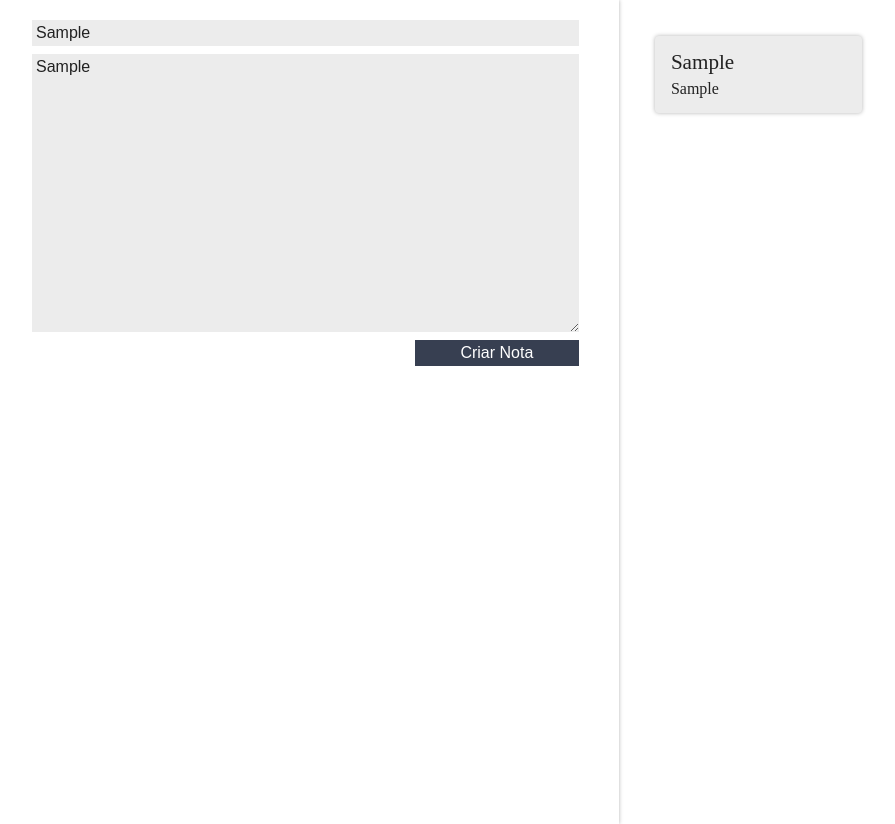
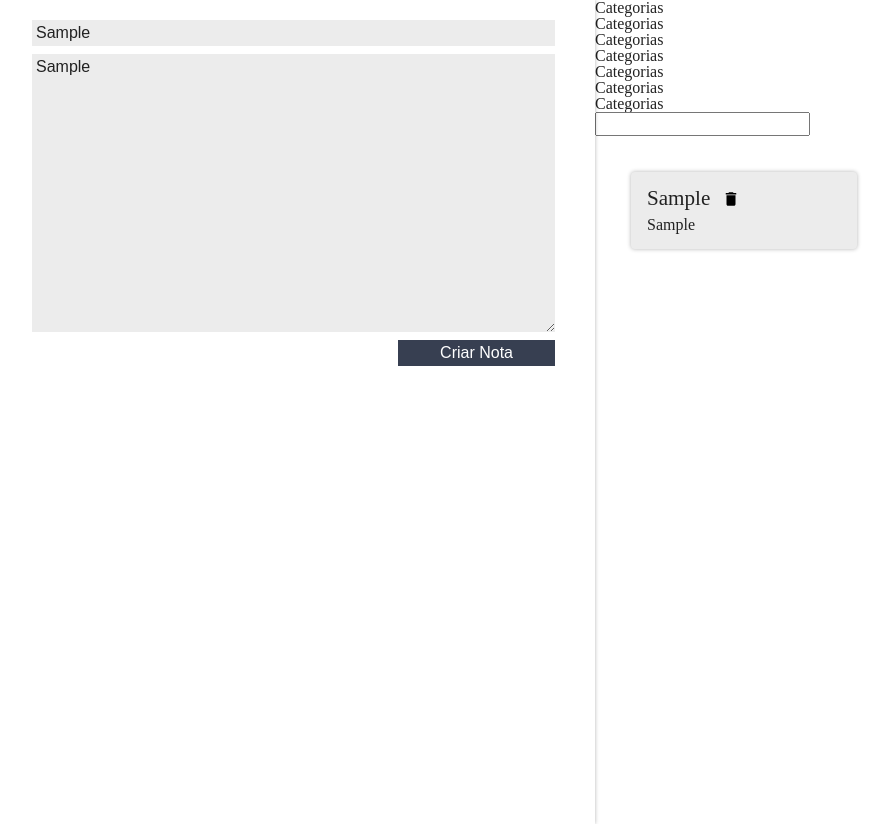
Before and after one commit to pablowinck/react-keep, a React (Create React App) app: page / in a window 1280 px wide. Both pictures are taken after typing "Sample", "Sample" into the empty fields and a click on the button "Criar Nota". Shown: the whole page, without its empty margins (8-903 px from the left). Built offline with nearby package versions, Linux system fonts and the light colour scheme.

Commit message:
Começando a adicionar categorias

```diff
--- a/src/App.js
+++ b/src/App.js
@@ -1,36 +1,49 @@
 import React, { Component } from "react";
 import ListaDeNotas from "./components/ListaDeNotas";
 import FormularioCadastro from "./components/FormularioCadastro";
+import ListaDeCategorias from "./components/ListaDeCategorias";
 import "./assets/App.css";
 import './assets/index.css';
 class App extends Component {
 
-  constructor(params) {
-    super(params);
+  constructor() {
+    super();
 
     this.state = {
       notas: []
-    };
+    }
   }
+
   criarNota(titulo, texto) {
-    const novaNota = {
-      titulo,
-      texto
-    };
+    const novaNota = { titulo, texto };
     const novoArrayNotas = [...this.state.notas, novaNota]
     const novoEstado = {
       notas: novoArrayNotas
     }
-    this.setState(novoEstado);
+    this.setState(novoEstado)
   }
+
+  deletarNota(index) {
+    let arrayNotas = this.state.notas;
+    arrayNotas.splice(index, 1);
+    this.setState({ notas: arrayNotas })
+  }
+
   render() {
     return (
       <section className="conteudo">
         <FormularioCadastro criarNota={this.criarNota.bind(this)} />
-        <ListaDeNotas notas={this.state.notas} />
+        <main className="conteudo-principal">
+          <ListaDeCategorias />
+          <ListaDeNotas
+            apagarNota={this.deletarNota.bind(this)}
+            notas={this.state.notas} />
+        </main>
+
       </section>
     );
   }
 }
 
+//new ListaDeNotas({notas:this.notas})
 export default App;
--- a/src/assets/App.css
+++ b/src/assets/App.css
@@ -1,5 +1,9 @@
 .conteudo {
   display: flex;
+}
+
+.conteudo-principal {
+  flex-grow: 3;
 }
 
 :root {
--- a/src/components/CardNota/CardNota.jsx
+++ b/src/components/CardNota/CardNota.jsx
@@ -1,13 +1,22 @@
 import React, { Component } from "react";
 import "./estilo.css";
+import {ReactComponent as DeleteSVG} from "../../assets/img/delete.svg"
 class CardNota extends Component {
+
+  apagar(){
+    const indice = this.props.indice;
+    this.props.apagarNota(indice);
+  }
+
   render() {
     return (
       <section className="card-nota">
         <header className="card-nota_cabecalho">
-          <h3 className="card-nota_titulo">{this.props.nota.titulo}</h3>
+          <h3 className="card-nota_titulo">{this.props.titulo}</h3>
+          <DeleteSVG onClick={this.apagar.bind(this)} className="card-nota_deletesvg"/>
         </header>
-        <p className="card-nota_texto">{this.props.nota.texto}</p>
+        <p className="card-nota_texto">{this.props.texto}</p>
+
       </section>
     );
   }
--- a/src/components/CardNota/estilo.css
+++ b/src/components/CardNota/estilo.css
@@ -9,15 +9,6 @@
   box-shadow: 0 0 4px rgba(0, 0, 0, 0.3);
   padding: 16px;
 }
-.card-nota:hover{
-  box-shadow: 0 0 10px rgba(0, 0, 0, 0.3);
-  cursor: pointer;
-}
-.card-nota:active{
-  box-shadow: 0 0 15px rgba(0, 0, 0, 0.3);
-  background-color: #dddddd;
-}
-
 .card-nota_cabecalho {
   font-size: 1.1em;
   display: flex;
@@ -34,3 +25,11 @@
   font-size: 1.2em;
   margin-right: 12px;
 }
+
+.card-nota_deletesvg:hover {
+  cursor: pointer;
+  background-color: rgb(197, 56, 56);
+}
+.card-nota_deletesvg:active {
+  background-color: rgb(109, 30, 30);
+}
--- a/src/components/FormularioCadastro/FormularioCadastro.jsx
+++ b/src/components/FormularioCadastro/FormularioCadastro.jsx
@@ -1,29 +1,35 @@
 import React, { Component } from "react";
 import "./estilo.css";
 class FormularioCadastro extends Component {
-  // um ex de props que foi passada, foi a criarNota em App quando chamo o formulário
-  constructor(props) {
+
+  constructor(props){
     super(props);
-    this.titulo = "";
-    this.texto = "";
+    this.titulo ="";
+    this.texto ="";
   }
-  _handleMudancaTitulo(evento) {
+
+  _handleMudancaTitulo(evento){
     evento.stopPropagation();
     this.titulo = evento.target.value;
   }
-  _handleMudancaTexto(evento) {
+
+  _handleMudancaTexto(evento){
     evento.stopPropagation();
     this.texto = evento.target.value;
   }
-  criarNota(evento) {
+
+  _criarNota(evento){
     evento.preventDefault();
     evento.stopPropagation();
     this.props.criarNota(this.titulo, this.texto);
+
   }
 
   render() {
     return (
-      <form className="form-cadastro " onSubmit={this.criarNota.bind(this)}>
+      <form className="form-cadastro"
+        onSubmit={this._criarNota.bind(this)}
+      >
         <input
           type="text"
           placeholder="Título"
--- /dev/null
+++ b/src/components/ListaDeCategorias/ListaDeCategorias.jsx
@@ -0,0 +1,22 @@
+import React, { Component } from "react";
+
+class ListaDeCategorias extends Component {
+  render() {
+    return (
+      <section>
+        <ul>
+          <li>Categorias</li>
+          <li>Categorias</li>
+          <li>Categorias</li>
+          <li>Categorias</li>
+          <li>Categorias</li>
+          <li>Categorias</li>
+          <li>Categorias</li>
+        </ul>
+        <input type="text" />
+      </section>
+    );
+  }
+}
+
+export default ListaDeCategorias;
--- /dev/null
+++ b/src/components/ListaDeCategorias/index.js
@@ -0,0 +1,2 @@
+import ListaDeCategorias from "./ListaDeCategorias";
+export default ListaDeCategorias;
--- a/src/components/ListaDeNotas/ListaDeNotas.jsx
+++ b/src/components/ListaDeNotas/ListaDeNotas.jsx
@@ -2,13 +2,19 @@ import React, { Component } from "react";
 import CardNota from "../CardNota";
 import "./estilo.css";
 class ListaDeNotas extends Component {
+
   render() {
     return (
       <ul className="lista-notas">
         {this.props.notas.map((nota, index) => {
           return (
             <li className="lista-notas_item" key={index}>
-              <CardNota nota={nota}/>
+
+              <CardNota
+              indice={index}
+              apagarNota={this.props.apagarNota}
+              titulo={nota.titulo}
+              texto={nota.texto}/>
             </li>
           );
         })}
```
Also changed, not shown: src/assets/img/delete.svg (added).
